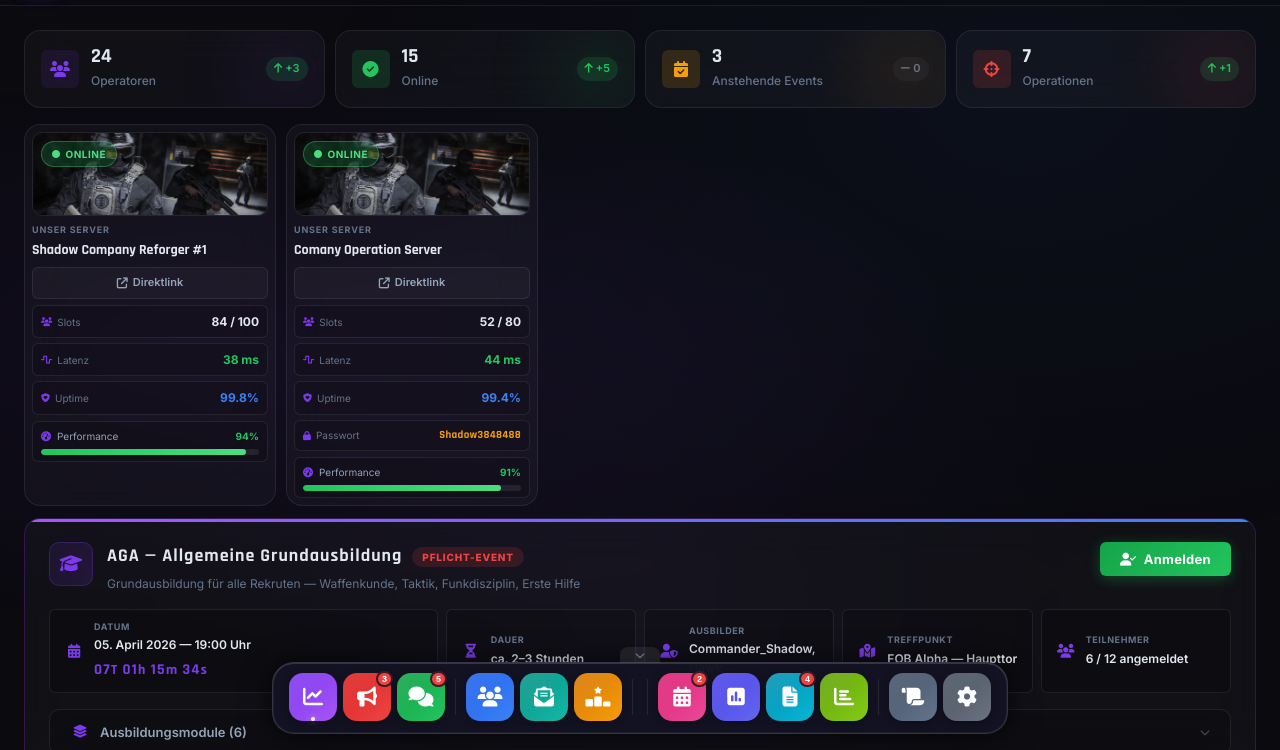
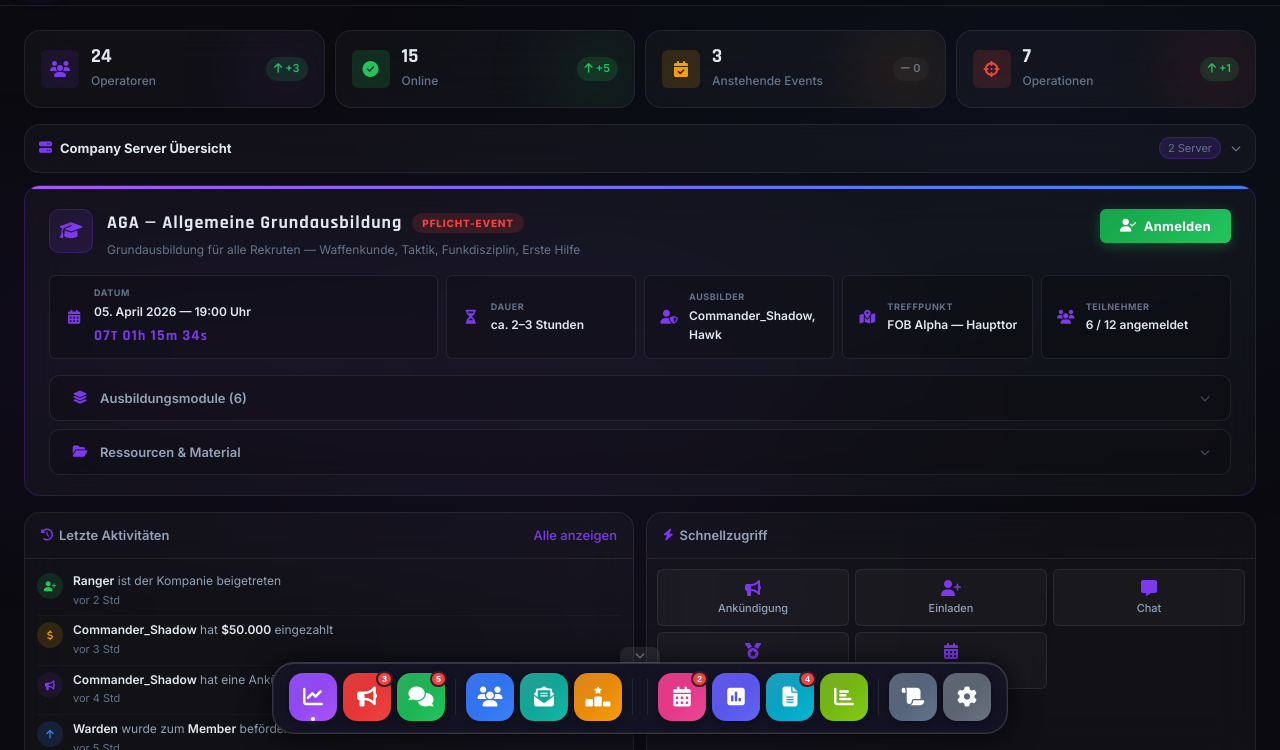
Before and after one commit to JSTN-DEV/FAMILYHQ, a plain HTML site: page index.html in a window 1280 px wide. Shown: the part 50-800 px from the top of the page. Drawn offline with Linux system fonts and the light colour scheme.

Commit message:
Fasse Server in eine aufklappbare Übersichtskarte zusammen.
Ersetze die separaten Server-Karten durch eine gemeinsame Toggle-Card mit weicher Auf- und Zuklappanimation sowie Chevron-Status und ergänze die JavaScript-Logik für das Umschalten.

Made-with: Cursor

```diff
--- a/app.js
+++ b/app.js
@@ -1293,6 +1293,17 @@
     updateAgaCountdown();
     setInterval(updateAgaCountdown, 1000);
 
+    // ─── Server Group Toggle ───────────────────────────────────────
+
+    const serverGroupCard = document.getElementById('serverGroupCard');
+    const serverGroupToggle = document.getElementById('serverGroupToggle');
+
+    if (serverGroupCard && serverGroupToggle) {
+        serverGroupToggle.addEventListener('click', () => {
+            serverGroupCard.classList.toggle('open');
+        });
+    }
+
     // ─── AGA Dropdown Toggles ────────────────────────────────────
 
     document.querySelectorAll('.aga-dropdown-toggle').forEach(btn => {
--- a/index.html
+++ b/index.html
@@ -218,7 +218,17 @@
                         </div>
                     </div>
 
-                    <!-- Server Status Cards -->
+                    <!-- Server Status (Collapsible Card) -->
+                    <div class="glass-card server-group-card" id="serverGroupCard">
+                        <button class="server-group-toggle" id="serverGroupToggle">
+                            <span class="server-group-title">
+                                <i class="fas fa-server"></i>
+                                Company Server Übersicht
+                            </span>
+                            <span class="server-group-meta">2 Server</span>
+                            <i class="fas fa-chevron-down server-group-chevron"></i>
+                        </button>
+                        <div class="server-group-content" id="serverGroupContent">
                             <div class="server-status-stack">
                                 <div class="glass-card server-status-card">
                                     <div class="server-status-media">
@@ -301,6 +311,8 @@
                                             </div>
                                             <div class="perf-bar">
                                                 <div class="perf-fill" style="width:91%"></div>
+                                            </div>
+                                        </div>
                                     </div>
                                 </div>
                             </div>
--- a/styles.css
+++ b/styles.css
@@ -990,11 +990,84 @@ body::before {
    Server Status Card (Dashboard)
    ============================================ */
 
+.server-group-card {
+    margin-bottom: 12px;
+    overflow: hidden;
+}
+
+.server-group-toggle {
+    width: 100%;
+    border: none;
+    background: transparent;
+    color: var(--text-primary);
+    font-family: inherit;
+    display: flex;
+    align-items: center;
+    gap: 10px;
+    padding: 12px 14px;
+    cursor: pointer;
+    transition: var(--transition);
+    border-bottom: 1px solid transparent;
+}
+
+.server-group-toggle:hover {
+    background: rgba(255, 255, 255, 0.03);
+}
+
+.server-group-title {
+    display: inline-flex;
+    align-items: center;
+    gap: 8px;
+    font-size: 13px;
+    font-weight: 700;
+}
+
+.server-group-title i {
+    color: var(--accent);
+}
+
+.server-group-meta {
+    margin-left: auto;
+    font-size: 11px;
+    color: var(--text-muted);
+    padding: 3px 8px;
+    border-radius: 999px;
+    background: rgba(124, 58, 237, 0.16);
+    border: 1px solid rgba(124, 58, 237, 0.25);
+}
+
+.server-group-chevron {
+    font-size: 10px;
+    color: var(--text-muted);
+    transition: transform 0.3s ease, color 0.3s ease;
+}
+
+.server-group-content {
+    max-height: 0;
+    overflow: hidden;
+    transition: max-height 0.4s cubic-bezier(0.4, 0, 0.2, 1), padding 0.3s ease;
+    padding: 0 10px;
+}
+
+.server-group-card.open .server-group-content {
+    max-height: 1200px;
+    padding: 10px;
+}
+
+.server-group-card.open .server-group-toggle {
+    border-bottom-color: var(--glass-border);
+}
+
+.server-group-card.open .server-group-chevron {
+    transform: rotate(180deg);
+    color: var(--accent);
+}
+
 .server-status-stack {
     display: grid;
     grid-template-columns: repeat(2, 252px);
     gap: 10px;
-    margin-bottom: 12px;
+    margin-bottom: 0;
 }
 
 .server-status-card {
@@ -2674,6 +2747,19 @@ select.form-input option { background: var(--bg-secondary); color: var(--text-pr
     .stat-trend { font-size: 10px; }
 
     /* ── Server Status Card ── */
+    .server-group-toggle {
+        padding: 10px 12px;
+    }
+    .server-group-title {
+        font-size: 12px;
+    }
+    .server-group-content {
+        padding-left: 8px;
+        padding-right: 8px;
+    }
+    .server-group-card.open .server-group-content {
+        padding: 8px;
+    }
     .server-status-card {
         width: 100%;
         max-width: none;
```
Lines whose indentation alone changed are shown as unchanged.
